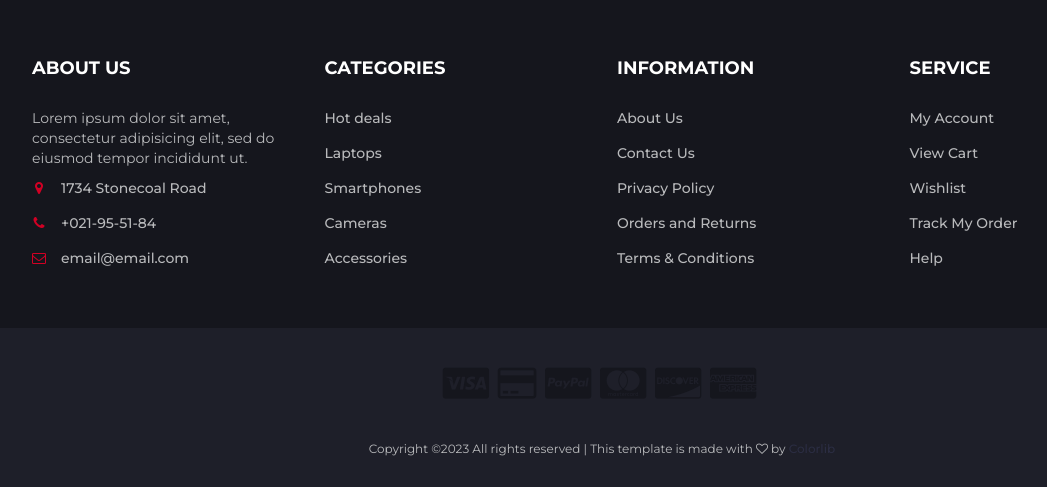
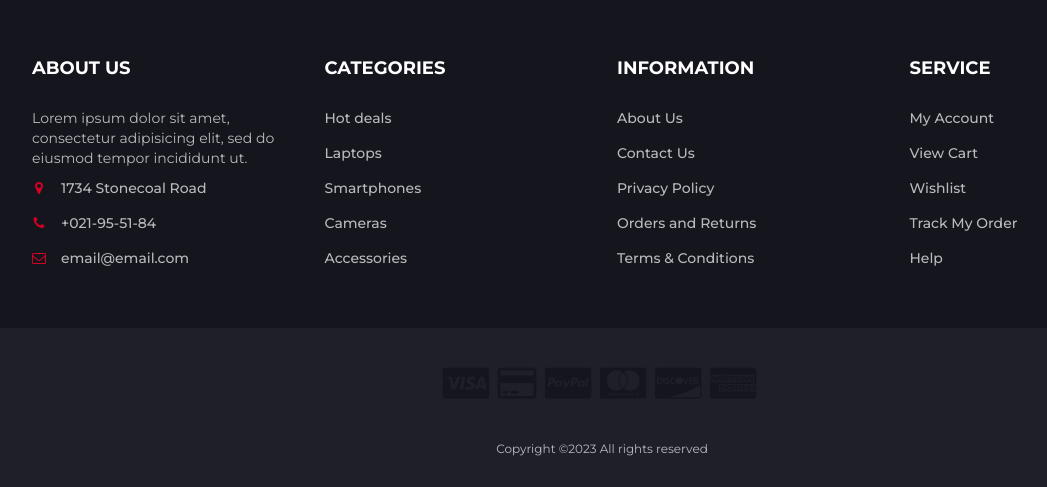
Before and after one commit to sebastianpthomas/ecom, a Django app: page / in a window 1280 px wide. Shown: the part 2916-3403 px from the top of the page, without its empty margins (38-1085 px from the left). Run offline with Django 3.2, Linux system fonts and the light colour scheme; some libraries are stand-ins or nearby versions.

Commit message:
Update footer.html

```diff
--- a/electro_master/templates/footer.html
+++ b/electro_master/templates/footer.html
@@ -84,7 +84,7 @@
 							</ul>
 							<span class="copyright">
 								<!-- Link back to Colorlib can't be removed. Template is licensed under CC BY 3.0. -->
-								Copyright &copy;<script>document.write(new Date().getFullYear());</script> All rights reserved | This template is made with <i class="fa fa-heart-o" aria-hidden="true"></i> by <a href="https://colorlib.com" target="_blank">Colorlib</a>
+								Copyright &copy;<script>document.write(new Date().getFullYear());</script> All rights reserved </a>
 							<!-- Link back to Colorlib can't be removed. Template is licensed under CC BY 3.0. -->
 							</span>
 						</div>
```
